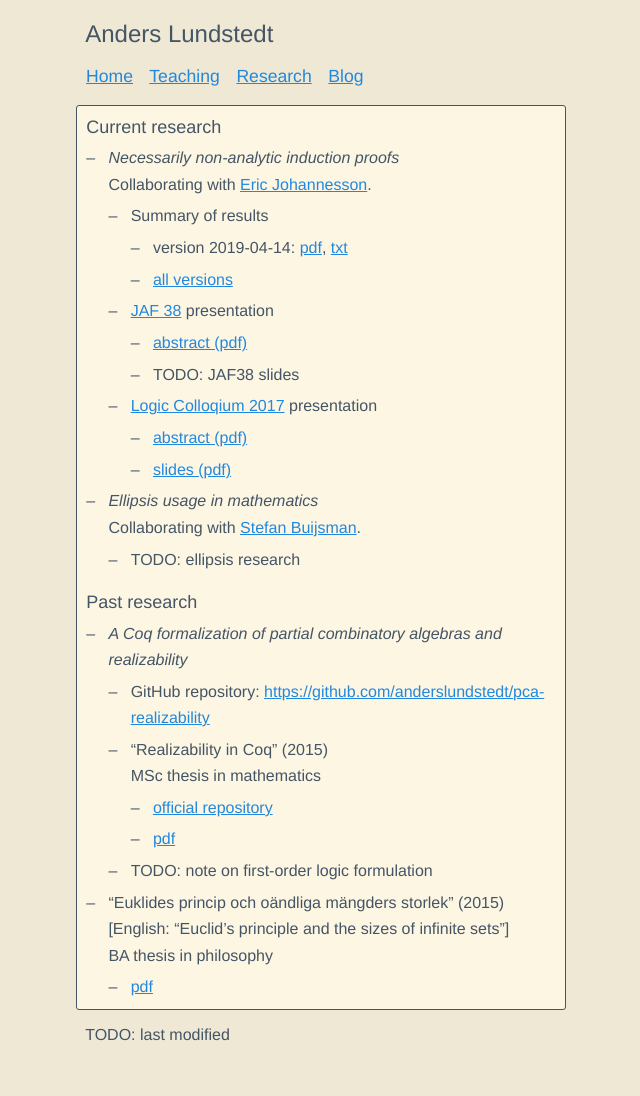
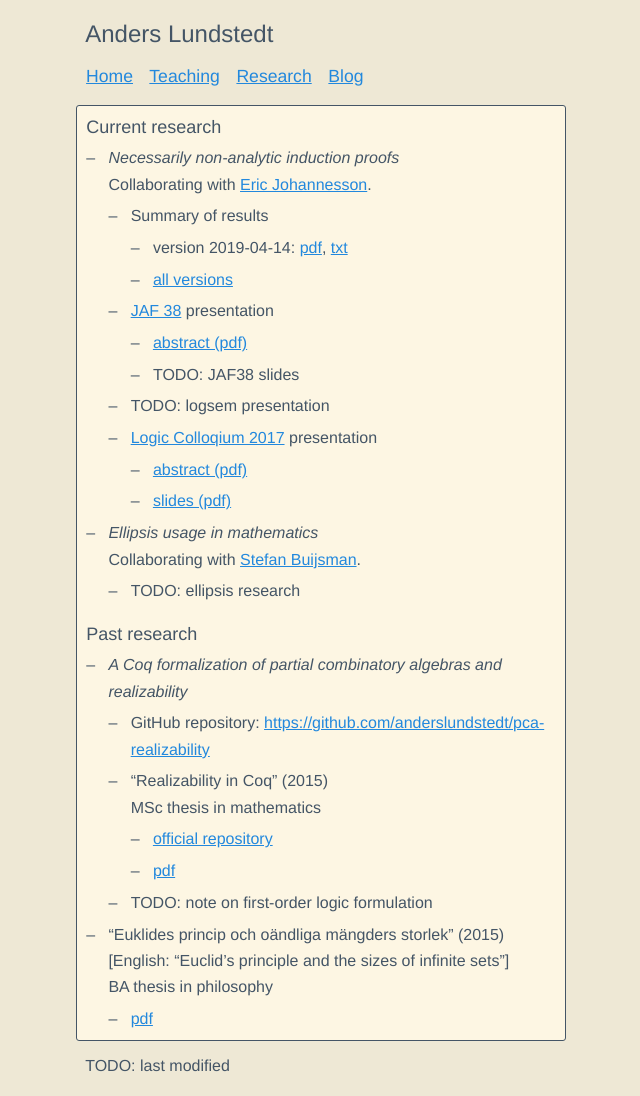
Before and after one commit to anderslundstedt/anderslundstedt.github.io, a Jekyll site: the page built from research/index.md, in a window 1280 px wide. Shown: the whole page, without its empty margins (319-959 px from the left). Built offline with Jekyll 4.4.1, drawn with Linux system fonts in a browser that asks for light colours; before the commit the page ends 1064 px from its top, so only the background shows below that.

Commit message:
added TODO

```diff
--- a/research/index.md
+++ b/research/index.md
@@ -13,6 +13,7 @@ title: Research
   - [JAF 38](https://jaf2019nyc.com) presentation
     - [abstract (pdf)](non_analytic_induction/JAF38/lundstedt_non_analytic_induction_JAF38_20190402.pdf)
     - {{ "TODO: JAF38 slides" | log_warning }}
+  - {{ "TODO: logsem presentation" | log_warning }}
   - [Logic Colloqium 2017](https://www.math-stockholm.se/konferenser-och-akti/logic-in-stockholm-2/logic-colloquium-201)
     presentation
     - [abstract (pdf)](non_analytic_induction/LC2017/lundstedt_non_analytic_induction_LC2017_abstract_2017.pdf)
```
